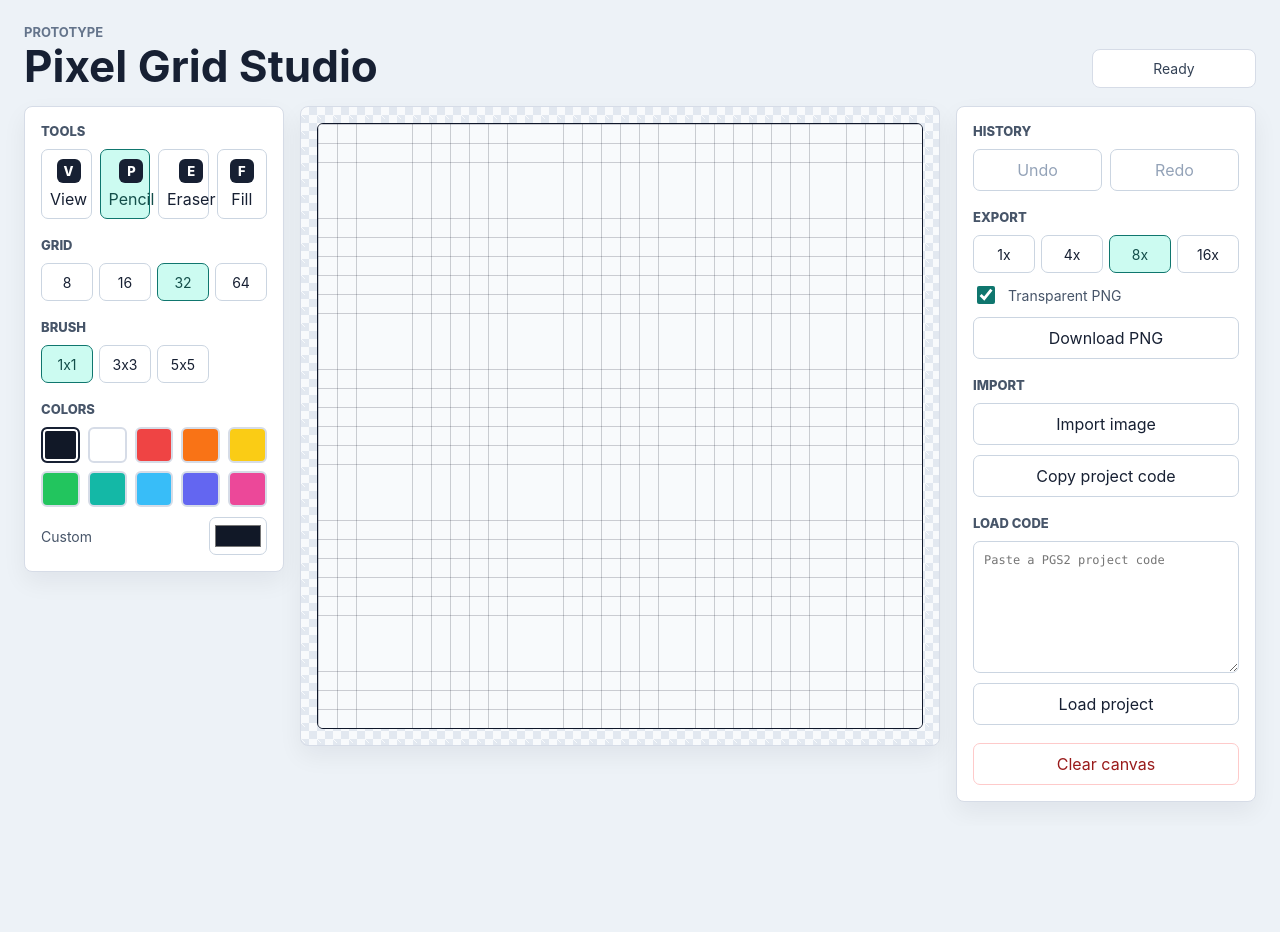
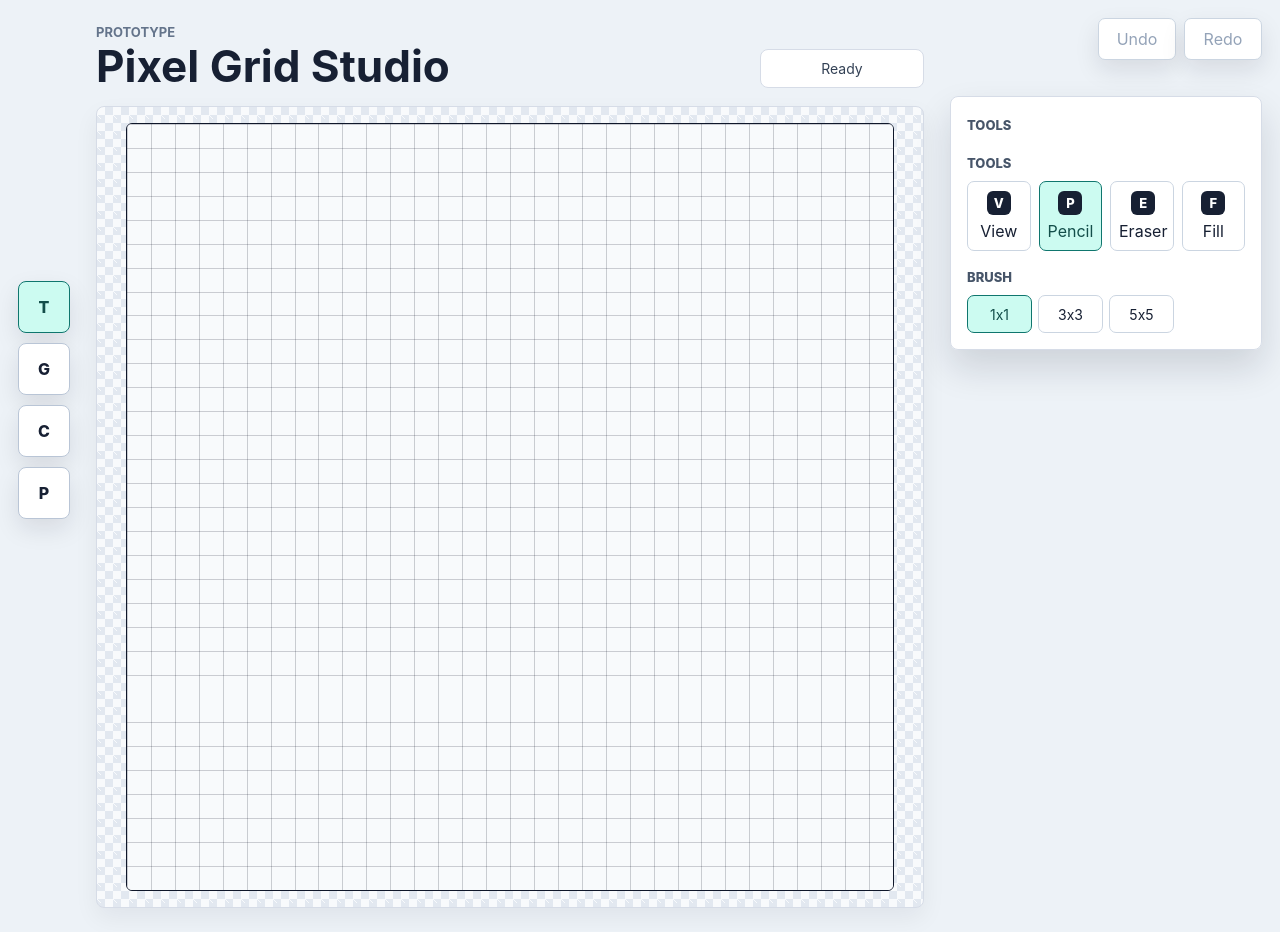
Before and after one commit to Quirel64/markit2d, a React (Vite) app: page / in a window 1280 px wide. Before the commit the page ends 826 px from the top, so only its background shows below. Built offline with nearby package versions, Linux system fonts and the light colour scheme.

Commit message:
Group controls into floating menus

```diff
--- a/src/App.css
+++ b/src/App.css
@@ -1,6 +1,8 @@
 .app-shell {
   min-height: 100svh;
   padding: 24px;
+  padding-left: 96px;
+  padding-right: 356px;
   box-sizing: border-box;
 }
 
@@ -41,12 +43,9 @@
 }
 
 .workspace {
-  display: grid;
-  grid-template-columns: minmax(216px, 260px) minmax(320px, 1fr) minmax(236px, 300px);
-  gap: 16px;
-  max-width: 1380px;
+  display: block;
+  max-width: 900px;
   margin: 0 auto;
-  align-items: start;
 }
 
 .panel {
@@ -255,6 +254,73 @@ button:disabled {
   width: 100%;
 }
 
+.floating-rail {
+  position: fixed;
+  z-index: 20;
+  top: 50%;
+  left: 18px;
+  display: grid;
+  gap: 10px;
+  transform: translateY(-50%);
+}
+
+.rail-button {
+  display: grid;
+  width: 52px;
+  height: 52px;
+  min-height: 52px;
+  place-items: center;
+  border-color: #b9c5d6;
+  border-radius: 8px;
+  box-shadow: 0 10px 24px rgba(15, 23, 42, 0.1);
+  font-weight: 800;
+}
+
+.rail-button.active {
+  border-color: #0f766e;
+  background: #ccfbf1;
+  color: #134e4a;
+}
+
+.floating-panel {
+  position: fixed;
+  z-index: 20;
+  top: 96px;
+  right: 18px;
+  display: grid;
+  width: min(312px, calc(100vw - 112px));
+  max-height: calc(100svh - 124px);
+  gap: 18px;
+  overflow: auto;
+  padding: 16px;
+  border: 1px solid #d6dce7;
+  border-radius: 8px;
+  background: rgba(255, 255, 255, 0.96);
+  box-shadow: 0 18px 36px rgba(15, 23, 42, 0.14);
+  backdrop-filter: blur(10px);
+}
+
+.floating-panel-header {
+  display: flex;
+  align-items: center;
+  justify-content: space-between;
+  min-height: 24px;
+}
+
+.history-float {
+  position: fixed;
+  z-index: 21;
+  top: 18px;
+  right: 18px;
+  display: grid;
+  grid-template-columns: repeat(2, minmax(78px, 1fr));
+  gap: 8px;
+}
+
+.history-float button {
+  box-shadow: 0 10px 24px rgba(15, 23, 42, 0.1);
+}
+
 .hidden-input {
   display: none;
 }
@@ -284,7 +350,7 @@ button:disabled {
 
 @media (max-width: 1020px) {
   .app-shell {
-    padding: 14px;
+    padding: 76px 12px 220px;
   }
 
   .topbar {
@@ -298,20 +364,33 @@ button:disabled {
   }
 
   .workspace {
-    grid-template-columns: 1fr;
-  }
-
-  .tools-panel {
-    order: 1;
+    max-width: none;
   }
 
   .canvas-stage {
-    order: 2;
     padding: 10px;
   }
 
-  .actions-panel {
-    order: 3;
+  .floating-rail {
+    top: auto;
+    bottom: 14px;
+    left: 50%;
+    grid-template-columns: repeat(4, 52px);
+    transform: translateX(-50%);
+  }
+
+  .floating-panel {
+    top: auto;
+    right: 12px;
+    bottom: 82px;
+    left: 12px;
+    width: auto;
+    max-height: min(50svh, 390px);
+  }
+
+  .history-float {
+    top: 12px;
+    right: 12px;
   }
 }
 
--- a/src/App.tsx
+++ b/src/App.tsx
@@ -3,6 +3,7 @@ import './App.css'
 
 type Tool = 'view' | 'pencil' | 'eraser' | 'fill'
 type Pixel = string | null
+type MenuId = 'tools' | 'grid' | 'color' | 'project'
 
 type ProjectPayloadV1 = {
   version: 1
@@ -29,6 +30,12 @@ const TOOLS: Array<{ id: Tool; icon: string; label: string }> = [
   { id: 'pencil', icon: 'P', label: 'pencil' },
   { id: 'eraser', icon: 'E', label: 'eraser' },
   { id: 'fill', icon: 'F', label: 'fill' },
+]
+const MENUS: Array<{ id: MenuId; icon: string; label: string }> = [
+  { id: 'tools', icon: 'T', label: 'Tools' },
+  { id: 'grid', icon: 'G', label: 'Grid' },
+  { id: 'color', icon: 'C', label: 'Color' },
+  { id: 'project', icon: 'P', label: 'Project' },
 ]
 const STORAGE_KEY = 'pixel-grid-studio-draft'
 const PALETTE = [
@@ -166,6 +173,7 @@ function App() {
   const [future, setFuture] = useState<Pixel[][]>([])
   const [projectCode, setProjectCode] = useState('')
   const [status, setStatus] = useState('Ready')
+  const [activeMenu, setActiveMenu] = useState<MenuId>('tools')
 
   const blockSize = useMemo(() => CANVAS_SIZE / gridSize, [gridSize])
 
@@ -489,18 +497,14 @@ function App() {
     setColor(nextColor)
   }
 
+  const toggleMenu = (menuId: MenuId) => {
+    setActiveMenu((current) => (current === menuId ? current : menuId))
+  }
+
+  const renderActiveMenu = () => {
+    if (activeMenu === 'tools') {
       return (
-    <main className="app-shell">
-      <section className="topbar">
-        <div>
-          <p className="eyebrow">Prototype</p>
-          <h1>Pixel Grid Studio</h1>
-        </div>
-        <div className="status">{status}</div>
-      </section>
-
-      <section className="workspace">
-        <aside className="panel tools-panel" aria-label="Tools">
+        <>
           <div className="control-group">
             <span className="label">Tools</span>
             <div className="button-grid">
@@ -521,6 +525,27 @@ function App() {
           </div>
 
           <div className="control-group">
+            <span className="label">Brush</span>
+            <div className="segmented">
+              {BRUSH_PRESETS.map((preset) => (
+                <button
+                  className={brushSize === preset ? 'active' : ''}
+                  key={preset}
+                  onClick={() => setBrushSize(preset)}
+                  type="button"
+                >
+                  {preset}x{preset}
+                </button>
+              ))}
+            </div>
+          </div>
+        </>
+      )
+    }
+
+    if (activeMenu === 'grid') {
+      return (
+        <div className="control-group">
           <span className="label">Grid</span>
           <div className="segmented">
             {GRID_PRESETS.map((preset) => (
@@ -535,23 +560,11 @@ function App() {
             ))}
           </div>
         </div>
+      )
+    }
 
-          <div className="control-group">
-            <span className="label">Brush</span>
-            <div className="segmented">
-              {BRUSH_PRESETS.map((preset) => (
-                <button
-                  className={brushSize === preset ? 'active' : ''}
-                  key={preset}
-                  onClick={() => setBrushSize(preset)}
-                  type="button"
-                >
-                  {preset}x{preset}
-                </button>
-              ))}
-            </div>
-          </div>
-
+    if (activeMenu === 'color') {
+      return (
         <div className="control-group">
           <span className="label">Colors</span>
           <div className="palette">
@@ -575,36 +588,11 @@ function App() {
             />
           </label>
         </div>
-        </aside>
+      )
+    }
 
-        <section className="canvas-stage" aria-label="Pixel canvas">
-          <canvas
-            aria-label="Drawing surface"
-            className={tool === 'view' ? 'pixel-canvas view-mode' : 'pixel-canvas'}
-            height={VIEW_SIZE}
-            onPointerCancel={stopDrawing}
-            onPointerDown={handlePointerDown}
-            onPointerLeave={stopDrawing}
-            onPointerMove={handlePointerMove}
-            onPointerUp={stopDrawing}
-            ref={canvasRef}
-            width={VIEW_SIZE}
-          />
-        </section>
-
-        <aside className="panel actions-panel" aria-label="Project actions">
-          <div className="control-group">
-            <span className="label">History</span>
-            <div className="action-row">
-              <button disabled={!history.length} onClick={undo} type="button">
-                Undo
-              </button>
-              <button disabled={!future.length} onClick={redo} type="button">
-                Redo
-              </button>
-            </div>
-          </div>
-
+    return (
+      <>
         <div className="control-group">
           <span className="label">Export</span>
           <div className="segmented">
@@ -669,8 +657,67 @@ function App() {
             Clear canvas
           </button>
         </div>
-        </aside>
+      </>
+    )
+  }
+
+  return (
+    <main className="app-shell">
+      <section className="topbar">
+        <div>
+          <p className="eyebrow">Prototype</p>
+          <h1>Pixel Grid Studio</h1>
+        </div>
+        <div className="status">{status}</div>
       </section>
+
+      <section className="workspace">
+        <section className="canvas-stage" aria-label="Pixel canvas">
+          <canvas
+            aria-label="Drawing surface"
+            className={tool === 'view' ? 'pixel-canvas view-mode' : 'pixel-canvas'}
+            height={VIEW_SIZE}
+            onPointerCancel={stopDrawing}
+            onPointerDown={handlePointerDown}
+            onPointerLeave={stopDrawing}
+            onPointerMove={handlePointerMove}
+            onPointerUp={stopDrawing}
+            ref={canvasRef}
+            width={VIEW_SIZE}
+          />
+        </section>
+      </section>
+
+      <nav className="floating-rail" aria-label="Editor menus">
+        {MENUS.map((item) => (
+          <button
+            aria-label={item.label}
+            className={activeMenu === item.id ? 'rail-button active' : 'rail-button'}
+            key={item.id}
+            onClick={() => toggleMenu(item.id)}
+            title={item.label}
+            type="button"
+          >
+            {item.icon}
+          </button>
+        ))}
+      </nav>
+
+      <section className="floating-panel" aria-label={`${activeMenu} menu`}>
+        <div className="floating-panel-header">
+          <span className="label">{MENUS.find((item) => item.id === activeMenu)?.label}</span>
+        </div>
+        {renderActiveMenu()}
+      </section>
+
+      <div className="history-float" aria-label="History controls">
+        <button disabled={!history.length} onClick={undo} title="Undo" type="button">
+          Undo
+        </button>
+        <button disabled={!future.length} onClick={redo} title="Redo" type="button">
+          Redo
+        </button>
+      </div>
     </main>
   )
 }
```
Also changed, not shown: 5 other files (tests, documents, lock files or other folders). Lines whose indentation alone changed are shown as unchanged.
